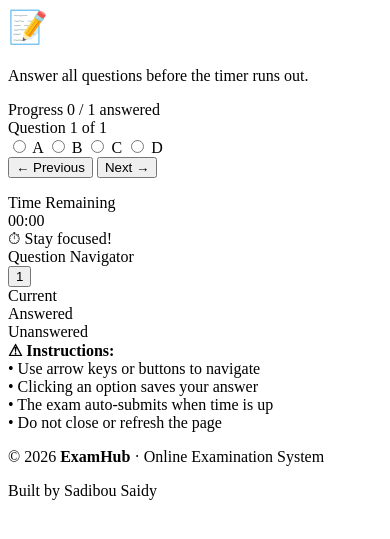
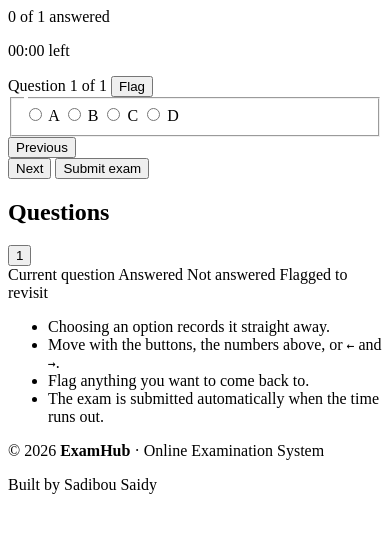
Before and after one commit to TechSadi/online-examination-system, a PHP site: template app/Views/student/take_exam.php in a window 390 px wide. Shown: the top 539 px of the page. Run offline with PHP 8.4, Linux system fonts and the light colour scheme; the template is opened without the code that fills it: most values are stand-ins (such as "Sample title", 1, 10 or a date in 2020); data that the repository does not hold is empty.

Commit message:
ui: rebuild the examination interface
The screen a candidate spends longest on, and the one where a moment of
confusion costs marks. It is deliberately quieter than the rest of the
application: one accent, and every piece of colour on it carries meaning.

There is exactly one timer, in a bar pinned below the top bar at every
width, so it stays on screen on a phone without a second copy competing
with it in the side rail. It changes colour at five minutes and again at
one, and says so in words as well. It is no longer an aria-live region
updating every second - a screen reader was reading the clock aloud
continuously - and instead announces at the milestones that actually
change a decision.

The exam gets a chrome of its own: brand and account only. Links to the
rest of the application do not belong beside a running clock.

Questions become a fieldset whose legend is the question, so a screen
reader reads it before each choice rather than leaving four unlabelled
radio buttons. The native radio stays the accessible control and is only
moved out of sight; the lettered token says the same thing more legibly.

Adds flagging - a client-side aid for marking a question to return to,
held in sessionStorage and never submitted. The navigator shows current,
answered and flagged at once, and each tile carries its state in its
accessible name, because its colour is not available to everyone.

Submission asks first, and lists which questions are still unanswered
rather than only counting them, so submitting anyway is an informed
choice. On expiry the answers are posted immediately; the previous
version paused 1.8 seconds for effect, which on an expired attempt is
1.8 seconds closer to the grace period running out.

The paper is sittable without JavaScript. One question at a time is an
enhancement, so a <noscript> block reveals the whole paper and swaps the
scripted controls for a plain submit button - verified by posting a
completed paper over raw HTTP with scripting off. An inline <style> does
this because the Content-Security-Policy allows that and rightly refuses
an inline <script>.

Nothing here decides anything. The deadline in exam_attempts.expires_at
and server-side grading are unchanged.

Co-Authored-By: Claude Opus 5 <noreply@anthropic.com>

```diff
--- a/app/Controllers/Student/ExamController.php
+++ b/app/Controllers/Student/ExamController.php
@@ -81,8 +81,11 @@ final class ExamController
 
         View::render('student/take_exam', [
             'pageTitle'        => 'Taking: ' . $exam['title'],
-            'role'             => 'student',
+            // A chrome of its own: brand and account only. Links to the rest
+            // of the application do not belong beside a running clock.
+            'role'             => 'exam',
             'includeExamJS'    => true,
+            'includeExamCSS'   => true,
             'exam'             => $exam,
             'questions'        => $questions,
             'secondsRemaining' => $session['seconds_remaining'],
--- a/app/Views/student/take_exam.php
+++ b/app/Views/student/take_exam.php
@@ -12,6 +12,16 @@
  * editing this page, stopping the timer, or never running the script at all
  * cannot buy any extra time.
  *
+ * There is one timer on this screen, in the bar that stays pinned to the top
+ * at every width. Flags are a client-side aid for marking a question to
+ * revisit; they are never submitted and never influence the score.
+ *
+ * The paper is sittable without JavaScript. One question at a time is an
+ * enhancement, so the <noscript> block below reveals every question at once
+ * and swaps the scripted controls for a plain submit button. Without that,
+ * a student with scripting blocked would be looking at an empty page during
+ * an exam that is already counting down against them.
+ *
  * @var array<string,mixed>       $exam
  * @var list<array<string,mixed>> $questions
  * @var int                       $secondsRemaining server-calculated
@@ -20,27 +30,72 @@
 $letters = ['A', 'B', 'C', 'D'];
 $count   = count($questions);
 ?>
-<div class="page-header page-header-compact">
-  <h1>&#128221; <?= e($exam['title']) ?></h1>
-  <p>Answer all questions before the timer runs out.</p>
+<noscript>
+  <style>
+    /* Scripting unavailable: show the whole paper and hide the controls
+       that only exist because a script drives them. An inline <style> is
+       used rather than an inline <script> because the Content-Security
+       -Policy allows the first and rightly refuses the second. */
+    .question { display: block; }
+    .question + .question { margin-top: var(--sp-4); }
+    .js-only { display: none !important; }
+    .no-js-only { display: flex !important; }
+    .exam-layout { padding-bottom: var(--sp-12) !important; }
+    .question-nav { position: static !important; box-shadow: none !important; border-top: 0 !important; }
+  </style>
+</noscript>
+
+<div class="exam-bar">
+  <div class="exam-bar-inner">
+    <h1 class="exam-bar-title"><?= e($exam['title']) ?></h1>
+
+    <div class="exam-bar-progress">
+      <div class="progress">
+        <div class="progress-bar" id="exam-progress-fill" style="width:0%"></div>
+      </div>
+      <span class="exam-progress-count" id="exam-progress-label">0 of <?= $count ?> answered</span>
+    </div>
+
+    <p class="timer" id="exam-timer">
+      <?= icon('clock') ?>
+      <span class="timer-value" id="timer-display"
+            data-seconds-remaining="<?= (int) $secondsRemaining ?>">
+        <?= sprintf('%02d:%02d', intdiv((int) $secondsRemaining, 60), (int) $secondsRemaining % 60) ?>
+      </span>
+      <span class="timer-caption">left</span>
+    </p>
+  </div>
 </div>
+
+<?php /* Announced only at milestones. A per-second live region would have a
+         screen reader reading the clock aloud continuously. */ ?>
+<p class="sr-only" role="status" aria-live="polite" id="timer-announcer"></p>
 
 <div class="container">
   <?php if (!empty($resumed)): ?>
-    <div class="alert alert-warning" role="status">
-      &#9201; <strong>Attempt resumed.</strong> Your exam clock started when you
-      first opened this page and has kept running since.
+    <div class="alert alert-warning exam-notice" role="status">
+      <?= icon('clock') ?>
+      <div class="alert-body">
+        <p class="alert-title">Attempt resumed</p>
+        <p>Your exam clock started when you first opened this page and has kept running since.</p>
+      </div>
     </div>
   <?php endif; ?>
-  <div class="exam-progress">
-    <div class="exam-progress-head">
-      <span class="exam-progress-title">Progress</span>
-      <span id="exam-progress-label" class="exam-progress-count">0 / <?= $count ?> answered</span>
+
+  <noscript>
+    <div class="alert alert-warning exam-notice" role="status">
+      <?= icon('warning') ?>
+      <div class="alert-body">
+        <p class="alert-title">JavaScript is turned off</p>
+        <p>
+          Every question is shown below and your answers will still be marked,
+          but the countdown will not update on its own. You have
+          <?= (int) ceil((int) $secondsRemaining / 60) ?> minute(s) left from
+          when this page loaded, and the deadline is enforced by the server.
+        </p>
+      </div>
     </div>
-    <div class="progress-bar">
-      <div class="progress-bar-fill" id="exam-progress-fill" style="width:0%"></div>
-    </div>
-  </div>
+  </noscript>
 
   <div class="exam-layout">
     <div>
@@ -48,72 +103,122 @@ $count   = count($questions);
         <?= csrf_field() ?>
         <input type="hidden" name="exam_id" value="<?= (int) $exam['exam_id'] ?>">
 
-        <?php foreach ($questions as $index => $question): ?>
-          <div class="question-slide" data-index="<?= $index ?>">
+        <?php foreach ($questions as $index => $question):
+            $questionId = (int) $question['question_id'];
+        ?>
+          <section class="question" data-index="<?= $index ?>"
+                   aria-label="Question <?= $index + 1 ?> of <?= $count ?>">
             <div class="question-card">
-              <div class="question-number">Question <?= $index + 1 ?> of <?= $count ?></div>
-              <div class="question-text"><?= e($question['question_text']) ?></div>
+              <div class="question-head">
+                <span class="question-counter">Question <?= $index + 1 ?> of <?= $count ?></span>
+                <button type="button" class="btn btn-ghost btn-sm js-only" data-flag
+                        data-index="<?= $index ?>" aria-pressed="false">
+                  <?= icon('flag') ?> <span data-flag-label>Flag</span>
+                </button>
+              </div>
 
-              <div class="options-list">
-                <?php foreach ([1, 2, 3, 4] as $option):
-                    $text = (string) $question['option' . $option];
-                ?>
-                  <label class="option-item">
-                    <input type="radio" name="q_<?= (int) $question['question_id'] ?>" value="<?= $option ?>">
-                    <span class="option-letter"><?= $letters[$option - 1] ?></span>
-                    <span class="option-label"><?= e($text) ?></span>
-                  </label>
-                <?php endforeach; ?>
-              </div>
+              <fieldset>
+                <legend class="question-text"><?= e($question['question_text']) ?></legend>
+
+                <div class="options">
+                  <?php foreach ([1, 2, 3, 4] as $option): ?>
+                    <label class="option">
+                      <input type="radio" name="q_<?= $questionId ?>" value="<?= $option ?>">
+                      <span class="option-letter" aria-hidden="true"><?= $letters[$option - 1] ?></span>
+                      <span class="option-text"><?= e((string) $question['option' . $option]) ?></span>
+                    </label>
+                  <?php endforeach; ?>
+                </div>
+              </fieldset>
             </div>
-          </div>
+          </section>
         <?php endforeach; ?>
 
-        <div class="question-nav-bar exam-nav-bar">
-          <button type="button" id="btn-prev" class="btn btn-outline">&larr; Previous</button>
-          <button type="button" id="btn-next" class="btn btn-primary">Next &rarr;</button>
-          <button type="button" id="btn-submit" class="btn btn-success" hidden>&#9989; Submit Exam</button>
+        <div class="question-nav">
+          <button type="button" id="btn-prev" class="btn btn-secondary js-only">
+            <?= icon('arrow-left') ?> Previous
+          </button>
+
+          <div class="question-nav-end">
+            <button type="button" id="btn-next" class="btn btn-primary js-only">
+              Next <?= icon('arrow-right') ?>
+            </button>
+            <button type="button" id="btn-submit" class="btn btn-success js-only" hidden>
+              <?= icon('check') ?> Submit exam
+            </button>
+
+            <?php /* Only ever seen when scripting is unavailable: a real
+                     submit control, since the one above opens a dialog. */ ?>
+            <button type="submit" class="btn btn-success no-js-only">
+              <?= icon('check') ?> Submit exam
+            </button>
+          </div>
         </div>
       </form>
     </div>
 
-    <div>
-      <div class="timer-widget" id="timer-widget">
-        <div class="timer-label">Time Remaining</div>
-        <div class="timer-display" id="timer-display"
-             data-seconds-remaining="<?= (int) $secondsRemaining ?>"
-             role="timer" aria-live="polite" aria-atomic="true">
-          <?= sprintf('%02d:%02d', intdiv((int) $secondsRemaining, 60), (int) $secondsRemaining % 60) ?>
+    <aside class="exam-rail" aria-label="Exam tools">
+      <div class="card js-only">
+        <div class="card-header">
+          <h2 class="card-title"><?= icon('checklist') ?> Questions</h2>
         </div>
-        <div class="timer-label" id="timer-label">&#9201; Stay focused!</div>
-      </div>
-
-      <div class="card mt-2">
-        <div class="card-header card-header-sm">Question Navigator</div>
-        <div class="card-body card-body-sm">
-          <div class="question-nav-grid">
+        <div class="card-body card-body-tight">
+          <div class="navigator-grid">
             <?php foreach ($questions as $index => $question): ?>
-              <button type="button" class="q-nav-btn" data-index="<?= $index ?>"
-                      aria-label="Go to question <?= $index + 1 ?>"><?= $index + 1 ?></button>
+              <button type="button" class="q-nav" data-index="<?= $index ?>"
+                      aria-label="Question <?= $index + 1 ?>, unanswered"><?= $index + 1 ?></button>
             <?php endforeach; ?>
           </div>
-          <div class="q-nav-legend">
-            <div><span class="dot dot-current"></span> Current</div>
-            <div><span class="dot dot-answered"></span> Answered</div>
-            <div><span class="dot dot-unanswered"></span> Unanswered</div>
+
+          <div class="navigator-legend">
+            <span class="legend-item"><span class="legend-swatch legend-current"></span> Current question</span>
+            <span class="legend-item"><span class="legend-swatch legend-answered"></span> Answered</span>
+            <span class="legend-item"><span class="legend-swatch"></span> Not answered</span>
+            <span class="legend-item"><span class="legend-swatch legend-flagged"></span> Flagged to revisit</span>
           </div>
         </div>
       </div>
 
-      <div class="card mt-2">
-        <div class="card-body exam-instructions">
-          <strong>&#9888; Instructions:</strong><br>
-          &bull; Use arrow keys or buttons to navigate<br>
-          &bull; Clicking an option saves your answer<br>
-          &bull; The exam auto-submits when time is up<br>
-          &bull; Do not close or refresh the page
+      <div class="card">
+        <div class="card-body card-body-tight">
+          <ul class="exam-help">
+            <li><?= icon('check') ?> <span>Choosing an option records it straight away.</span></li>
+            <li class="exam-help-keys"><?= icon('arrow-right') ?> <span>Move with the buttons, the numbers above, or <kbd>&larr;</kbd> and <kbd>&rarr;</kbd>.</span></li>
+            <li><?= icon('flag') ?> <span>Flag anything you want to come back to.</span></li>
+            <li><?= icon('clock') ?> <span>The exam is submitted automatically when the time runs out.</span></li>
+          </ul>
         </div>
       </div>
+    </aside>
+  </div>
+</div>
+
+<?php /* Confirmation before handing in. A <dialog> gets focus trapping,
+         Escape-to-close and the top layer from the browser. */ ?>
+<dialog class="modal" id="submit-dialog" aria-labelledby="submit-dialog-title">
+  <div class="modal-body">
+    <div class="modal-icon modal-icon-info"><?= icon('check-circle') ?></div>
+    <div>
+      <h2 class="modal-title" id="submit-dialog-title">Submit your exam?</h2>
+      <p class="modal-text">
+        Once you hand in you cannot return to these questions, and your result
+        is worked out immediately.
+      </p>
+      <div id="submit-unanswered" hidden></div>
     </div>
   </div>
+  <div class="modal-footer">
+    <button type="button" class="btn btn-secondary" data-dialog-cancel>Keep working</button>
+    <button type="button" class="btn btn-success" id="confirm-submit">
+      <?= icon('check') ?> Submit exam
+    </button>
+  </div>
+</dialog>
+
+<div class="exam-submitting" id="exam-submitting" hidden>
+  <div class="exam-submitting-inner">
+    <div class="spinner" aria-hidden="true"></div>
+    <p role="status">Submitting your answers&hellip;</p>
+    <small>Please keep this page open.</small>
+  </div>
 </div>
```
Also changed, not shown: public/assets/css/exam.css (added), public/assets/js/exam.js.
